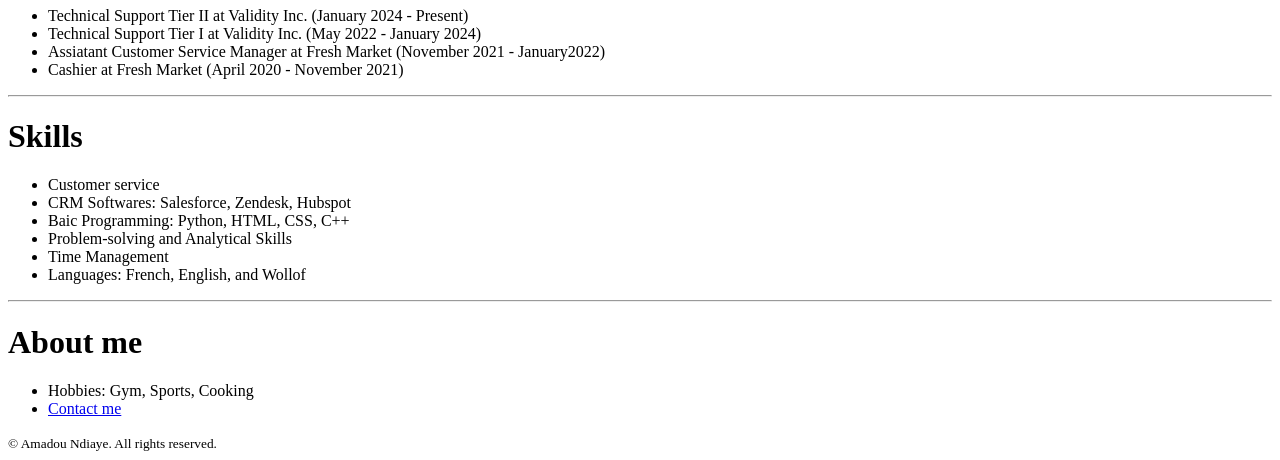
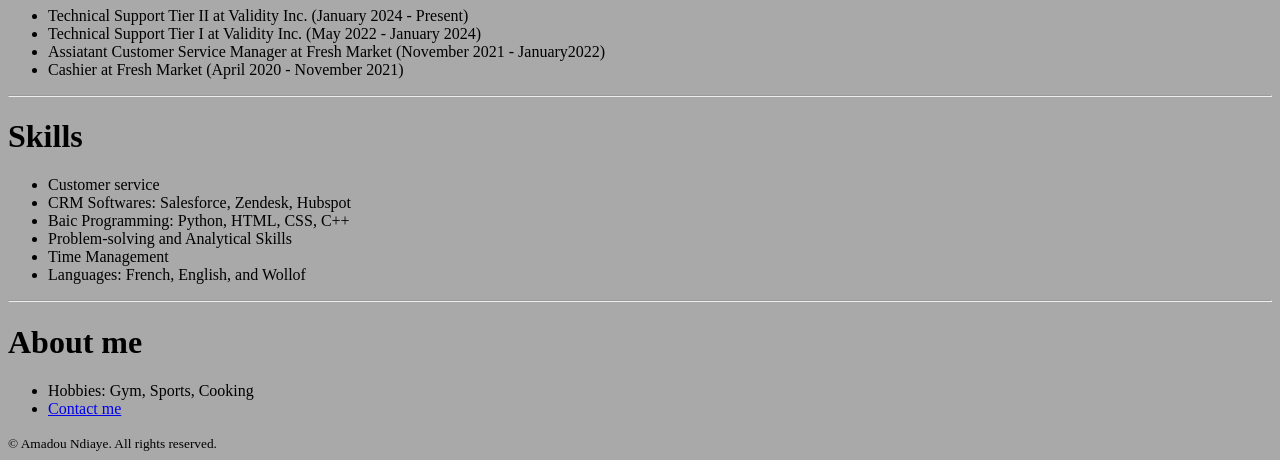
Before and after one commit to 24amadou/Resume, a plain HTML site: page index.html in a window 1280 px wide. Shown: the part 625-1085 px from the top of the page. Drawn offline with Linux system fonts and the light colour scheme.

Commit message:
Update index.html

```diff
--- a/index.html
+++ b/index.html
@@ -1,5 +1,5 @@
 <!DOCTYPE html>
-<html lang="en">
+<html lang="en" style="background: darkgray;">
 <head>
     <meta charset="UTF-8">
     <meta name="viewport" content="width=device-width, initial-scale=1.0">
```
